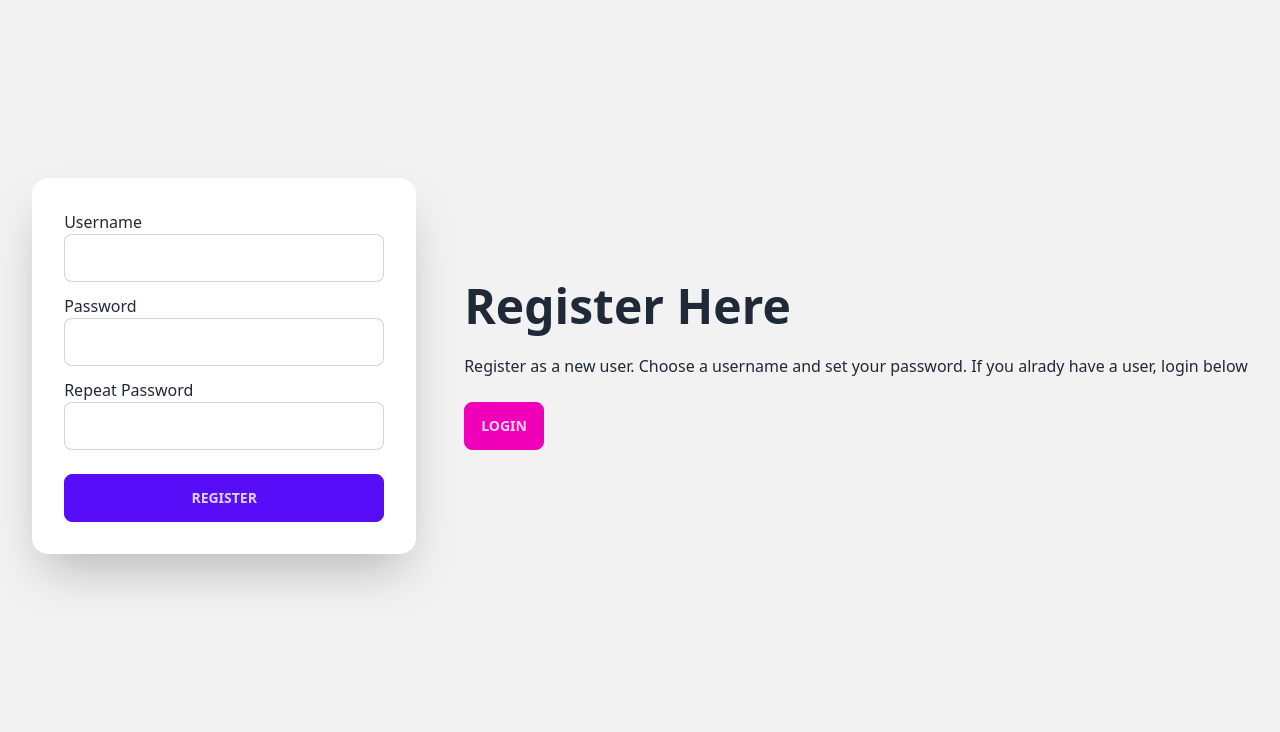
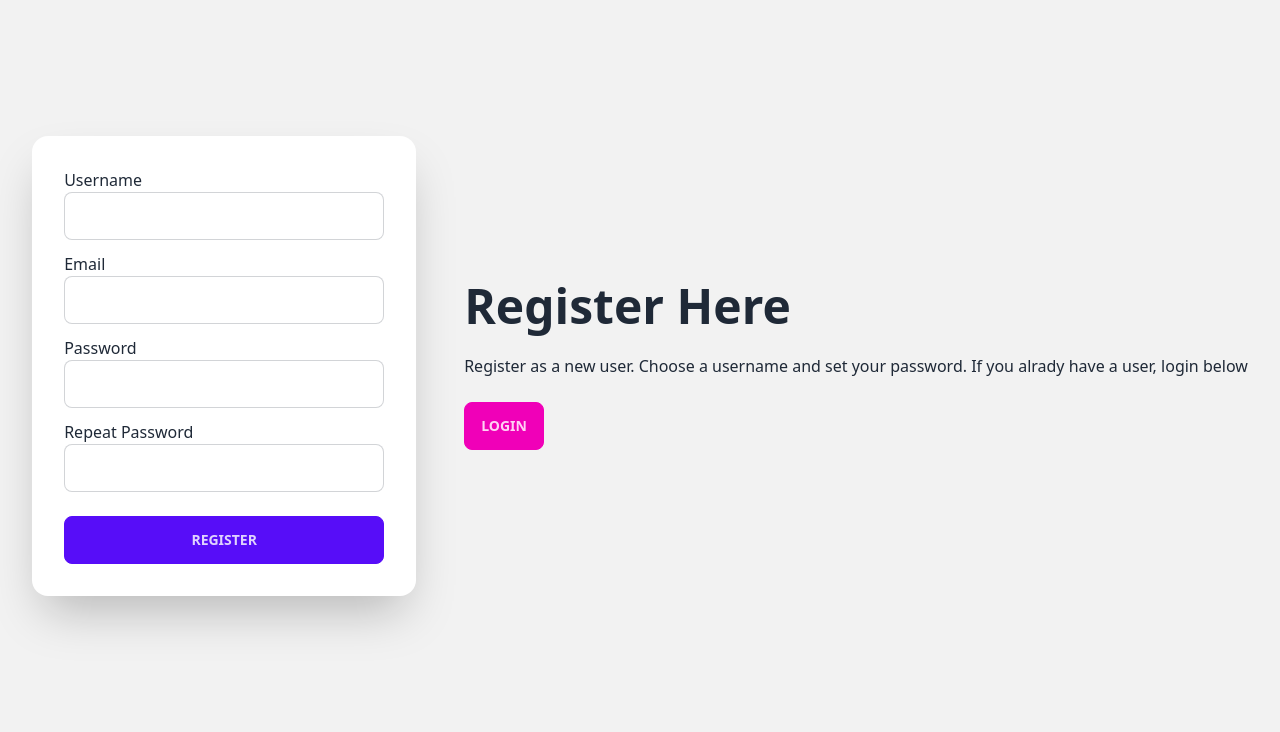
Before and after one commit to thywidi/ifa-vicc, a Flask app: page /auth/register in a window 1280 px wide. Shown: the part 68-800 px from the top of the page. Run offline with Flask 3, Linux system fonts and the light colour scheme; style sheets or scripts are compiled from the project's sources.

Commit message:
Setup email for registration, fix spots api

```diff
--- a/app/auth/forms.py
+++ b/app/auth/forms.py
@@ -1,6 +1,6 @@
 from flask_wtf import FlaskForm
 from wtforms import StringField, PasswordField, SubmitField
-from wtforms.validators import DataRequired, EqualTo
+from wtforms.validators import DataRequired, Email, EqualTo
 
 from app.models import User
 
@@ -28,6 +28,11 @@ class RegistrationForm(FlaskForm):
         validators=[DataRequired()],
         render_kw={"class": "input input-bordered"},
     )
+    email = StringField(
+        "Email",
+        validators=[DataRequired(), Email()],
+        render_kw={"class": "input input-bordered"},
+    )
     password = PasswordField(
         "Password",
         validators=[DataRequired()],
--- a/app/models.py
+++ b/app/models.py
@@ -102,7 +102,9 @@ class ParkingSpot(db.Model, CollectionMixin):
             "_links": {
                 "self": url_for("api.get_spot", id=self.id),
                 "reservations": url_for("api.get_spot_reservations", id=self.id),
-                "reserved": url_for("api.get_spot_reserved", id=self.id),
+                "reserved": url_for(
+                    "api.get_spot_reserved", id=self.id, date="2023-01-01"
+                ),
             },
         }
         return data
--- a/app/templates/pages/register.html
+++ b/app/templates/pages/register.html
@@ -18,6 +18,15 @@
                             {{ form.username.label }}
                             {{ form.username(size=32) }}
                             {% for error in form.username.errors %}
+                                <label class="label">
+                                    <span class="text-red-400 label-text-alt">{{ error }}</span>
+                                </label>
+                            {% endfor %}
+                        </div>
+                        <div class="form-control mt-3">
+                            {{ form.email.label }}
+                            {{ form.email(size=32) }}
+                            {% for error in form.email.errors %}
                                 <label class="label">
                                     <span class="text-red-400 label-text-alt">{{ error }}</span>
                                 </label>
```
